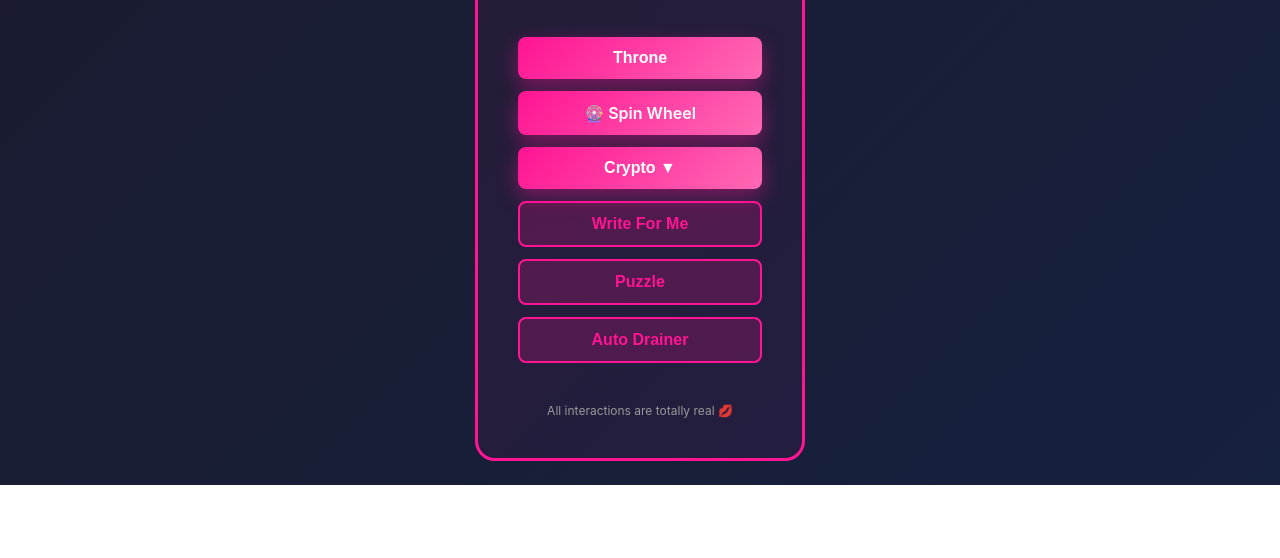
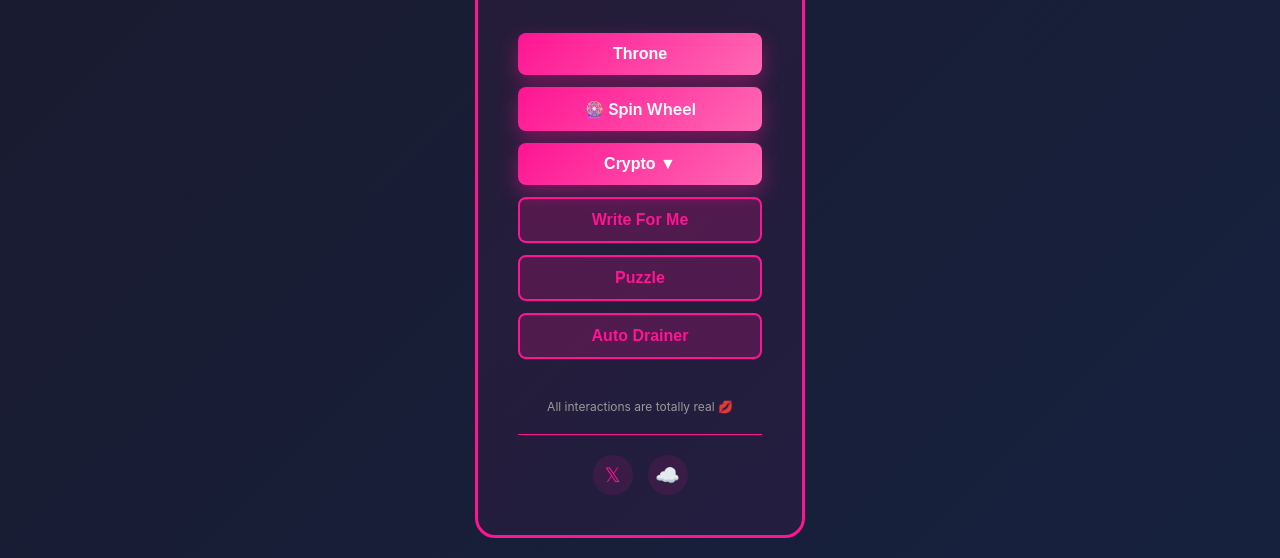
Before and after one commit to egirlll/totally-realegirl, a website: page index.html in a window 1280 px wide. Shown: the part 315-873 px from the top of the page. Before the commit the page ends 800 px from the top, so only its background shows below. Drawn offline with Linux system fonts and the light colour scheme.

Commit message:
Add Twitter and Bluesky social icons to footer

```diff
--- a/index.html
+++ b/index.html
@@ -162,6 +162,35 @@
             font-size: 12px;
         }
 
+        .social-icons {
+            display: flex;
+            justify-content: center;
+            gap: 15px;
+            margin-top: 20px;
+            padding-top: 20px;
+            border-top: 1px solid #ff1493;
+        }
+
+        .social-icon {
+            display: inline-flex;
+            align-items: center;
+            justify-content: center;
+            width: 40px;
+            height: 40px;
+            border-radius: 50%;
+            background: rgba(255, 20, 147, 0.1);
+            color: #ff1493;
+            text-decoration: none;
+            transition: all 0.3s ease;
+            font-size: 20px;
+        }
+
+        .social-icon:hover {
+            background: #ff1493;
+            color: white;
+            transform: scale(1.1);
+        }
+
         @media (max-width: 480px) {
             .avatar img {
                 width: 120px;
@@ -211,6 +240,10 @@
 
         <div class="footer">
             <p>All interactions are totally real 💋</p>
+            <div class="social-icons">
+                <a href="https://twitter.com/onemoresend" class="social-icon" title="Twitter">𝕏</a>
+                <a href="https://bsky.app/profile/onemoresend.bsky.social" class="social-icon" title="Bluesky">☁️</a>
+            </div>
         </div>
     </div>
 
```
